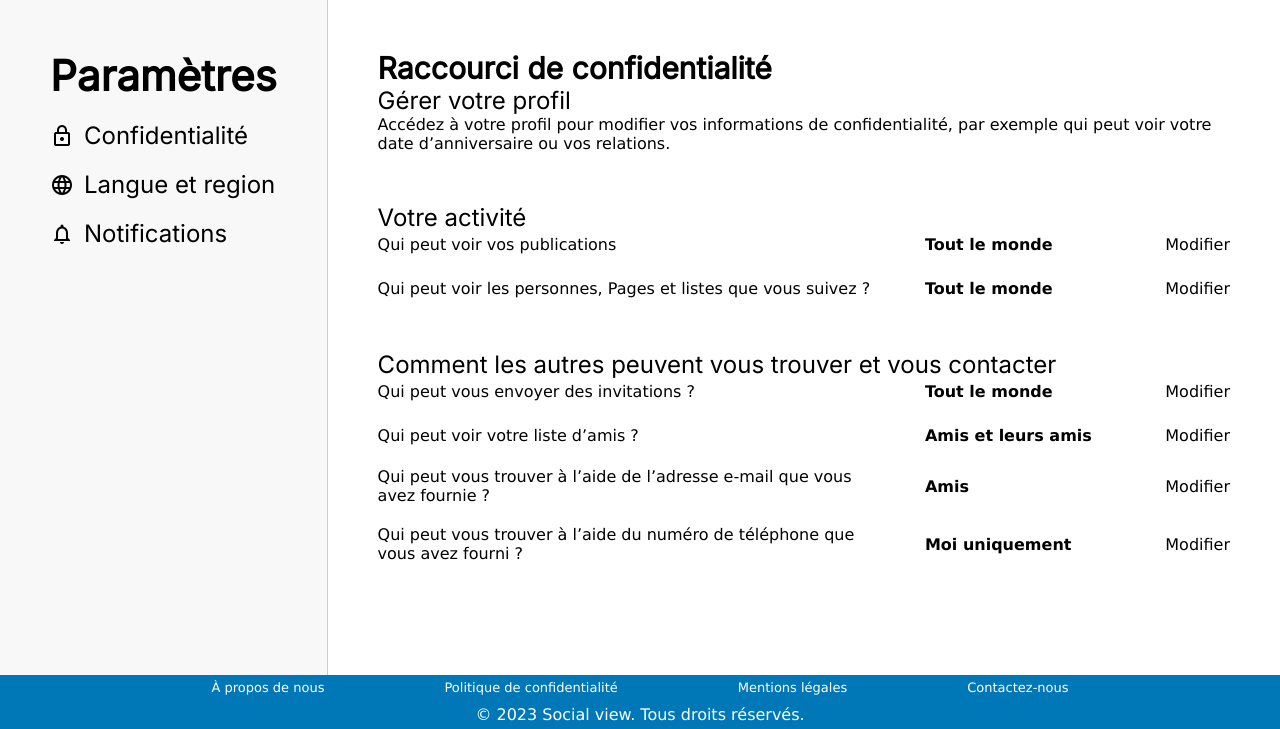
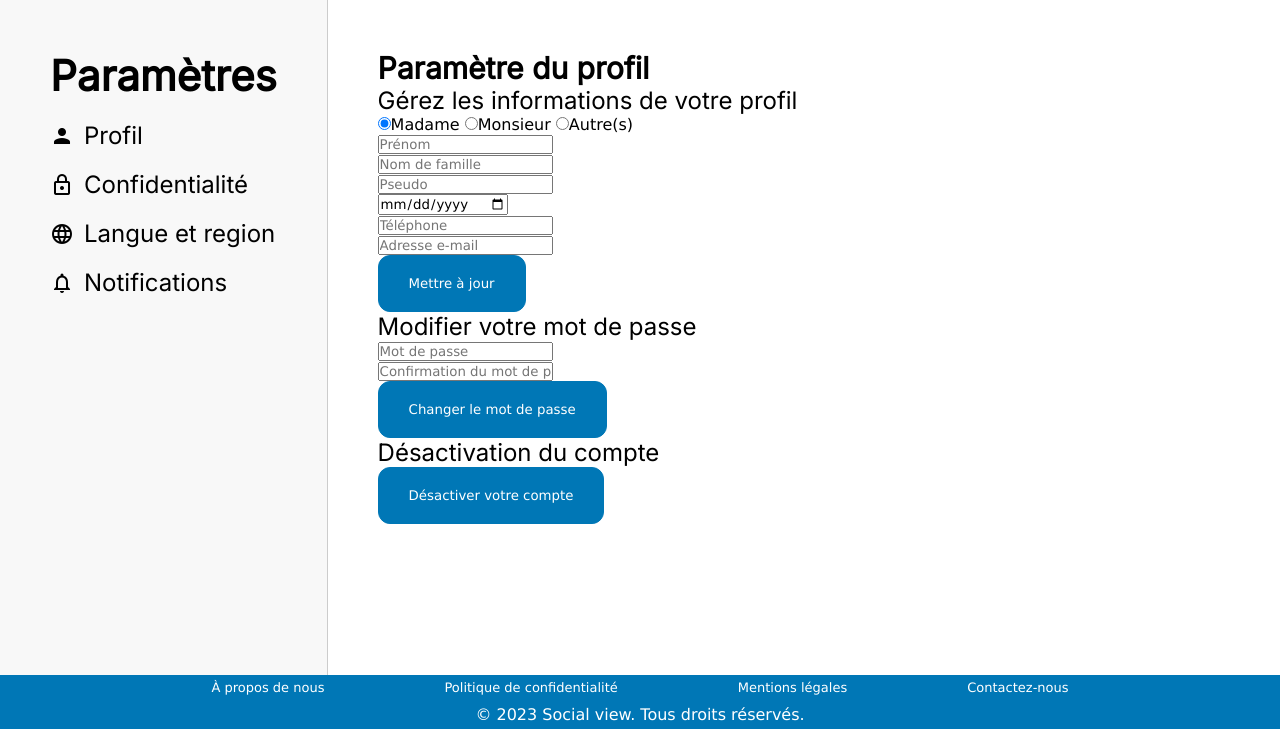
Before and after one commit to YohannDCz/facebook-php, a PHP site: page /front/settings.php in a window 1280 px wide. Shown: the part 71-800 px from the top of the page. Run offline with PHP 8.4, Linux system fonts and the light colour scheme.

Commit message:
add profile section
login.php : add link for signup.php
settings : profile section
signup : fix telephone regex

```diff
--- a/front/login.php
+++ b/front/login.php
@@ -18,6 +18,7 @@
 
         </form>
 
+        <p><a href="signup.php">Pas encore de compte ? Inscris-toi ici !</a></p>
 
     </div>
 </div>
--- a/front/settings.php
+++ b/front/settings.php
@@ -16,7 +16,7 @@ function affichageParametre()
         .Parameter { display: flex; }
         }
         </style>';
-    affichageConfidentialite();
+    affichageProfil();
 }
 
 function affichageConfidentialite()
@@ -98,6 +98,72 @@ function affichageLangue()
 <?php
 }
 
+function affichageProfil()
+{
+?>
+    <h3>Paramètre du profil</h3>
+    <div class="settings_profile">
+
+        <div>
+            <h4>Gérez les informations de votre profil</h4>
+                <form class="login_signup">
+                    <div class="radiobox">
+                        <label class="role"><input name="role" type="radio" name="bouton" value="madame" checked>Madame</label>
+                        <label class="role"><input name="role" type="radio" name="bouton" value="monsieur">Monsieur</label>
+                        <label class="role"><input name="role" type="radio" name="bouton" value="autres">Autre(s)</label>
+                    </div>
+                    <div class="row">
+                        <input name="firstname" type="text" class="inputText" placeholder="Prénom" required>
+                    </div>
+                    <div class="row">
+                        <input name="lastname" type="text" class="inputText" placeholder="Nom de famille" required>
+                    </div>
+                    <div class="row">
+                        <input name="username" type="text" class="inputText" placeholder="Pseudo" required>
+                    </div>
+                    <div class="row">
+                        <input name="birthdate" type="date" class="inputText" placeholder="Date de naissance" required>
+                    </div>
+                    <div class="row">
+                        <input name="phone" type="phone" class="inputText" placeholder="Téléphone" pattern="[0-9]{10}" minlength="10" maxlength="10" required>
+                    </div>
+                    <div class="row">
+                        <input name="email" type="email" class="inputText" placeholder="Adresse e-mail" required>
+                    </div>
+
+                    <input type="submit" class="Submitbutton" value="Mettre à jour">
+
+                </form>
+        </div>
+
+        <div>
+            <h4>Modifier votre mot de passe</h4>
+            <form class="login_signup">
+
+                <div class="row">
+                    <input name="password" type="password" class="inputText" placeholder="Mot de passe" required>
+                </div>
+
+                <div class="row">
+                    <input name="confirmedPassword" type="password" class="inputText" placeholder="Confirmation du mot de passe" required>
+                </div>
+
+                <input type="submit" class="Submitbutton" value="Changer le mot de passe">
+            </form>
+        </div>
+
+        <div>
+            <h4>Désactivation du compte</h4>
+            <form class="login_signup">
+                <input type="submit" class="Submitbutton desactivate" value="Désactiver votre compte">
+            </form>
+        </div>
+
+    </div>
+
+<?php
+}
+
 function affichageNotifications()
 {
 ?>
@@ -166,6 +232,9 @@ function parametres()
     } elseif ($page === 'notifications') {
         affichage();
         affichageNotifications();
+    } elseif ($page === 'profile') {
+        affichage();
+        affichageProfil();
     } else {
         affichageParametre();
     }
@@ -180,24 +249,34 @@ function parametres()
     <div class="Parameter">
         <h1>Paramètres</h1>
         <div class="settings_list">
+
+            <a href="settings.php?settings=profile" class="settings_links">
+                <h4 class="settings_category">
+                    <span class="material-icons">person</span>
+                    Profil
+                </h4>
+            </a>
+
+            <a href="settings.php?settings=confidentialite" class="settings_links">
                 <h4 class="settings_category">
                     <span class="material-icons-outlined">lock</span>
-                <a href="settings.php?settings=confidentialite" class="settings_links">
                     Confidentialité
+                </h4>
             </a>
-            </h4>
+
+            <a href="settings.php?settings=langue" class="settings_links">
                 <h4 class="settings_category">
                     <span class="material-icons-outlined">language</span>
-                <a href="settings.php?settings=langue" class="settings_links">
                     Langue et region
+                </h4>
             </a>
-            </h4>
+
+            <a href="settings.php?settings=notifications" class="settings_links">
                 <h4 class="settings_category">
                     <span class="material-icons-outlined">notifications</span>
-                <a href="settings.php?settings=notifications" class="settings_links">
                     Notifications
+                </h4>
             </a>
-            </h4>
 
         </div>
     </div>
```
Lines whose indentation alone changed are shown as unchanged.
